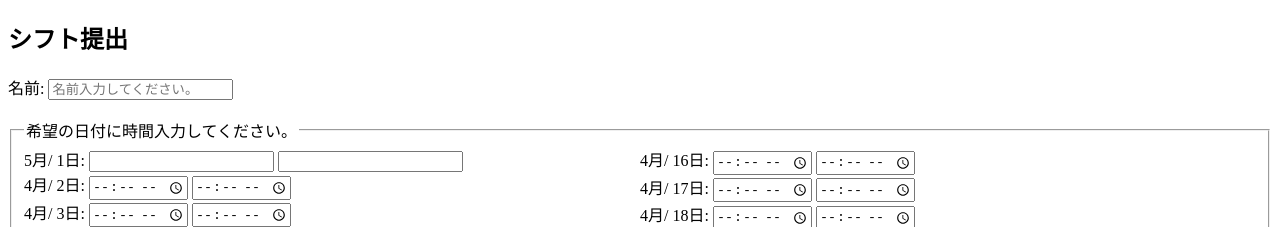
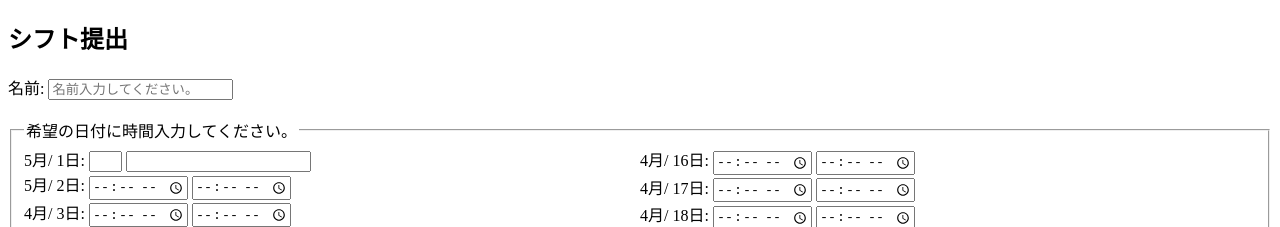
Before and after one commit to Hisayakyoto/shift, a plain HTML site: page index.html in a window 1280 px wide. Shown: the top 227 px of the page. Drawn offline with Linux system fonts and the light colour scheme.

Commit message:
Update index.html

```diff
--- a/index.html
+++ b/index.html
@@ -28,12 +28,12 @@
            <div style="float: left; width: 50%;">
 		<div>
                 <label for="day1">5月/ 1日:</label>
-                <input type="text" id="1s" name="1s">
+                <input type="text" id="1s" name="1s"size="1">
                 <input type="text" id="1e" name="1e">
             </div>
 
             <div>
-                <label for="day2">4月/ 2日:</label>
+                <label for="day2">5月/ 2日:</label>
                 <input type="time" id="2s" name="2s">
                 <input type="time" id="2e" name="2e">
             </div>
```
